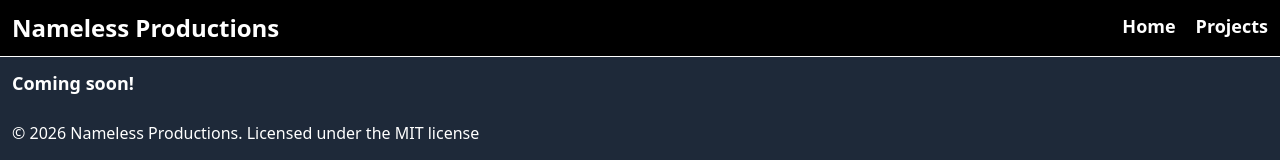
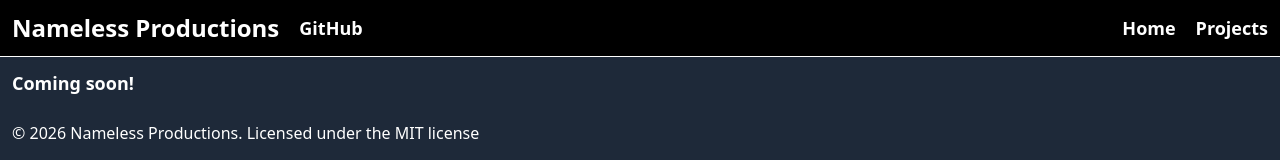
Before and after one commit to Nameless-Productions/website, a Next.js app: page / in a window 1280 px wide. Shown: the top 160 px of the page. Built offline with nearby package versions, Linux system fonts and the light colour scheme.

Commit message:
feat: add github to navbar

```diff
--- a/app/layout.tsx
+++ b/app/layout.tsx
@@ -26,8 +26,10 @@ export default function RootLayout({children}: {children: React.ReactNode}) {
   return (
     <html lang='en'>
       <body className='bg-gray-800'>
-        <nav className='flex border-b p-3 space-x-5 border-white bg-black'>
+        <nav className='flex border-b p-3 space-x-5 border-white bg-black items-center'>
           <Link href="/"><p className='text-white text-2xl font-bold hover:text-gray-500 duration-300 transition-all'>Nameless Productions</p></Link>
+
+          <a href="https://github.com/nameless-Productions/website" target='_blank' className={pageClass}>GitHub</a>
 
           <div className='ml-auto flex space-x-5'>
             <Link href="/"><p className={pageClass}>Home</p></Link>
```
